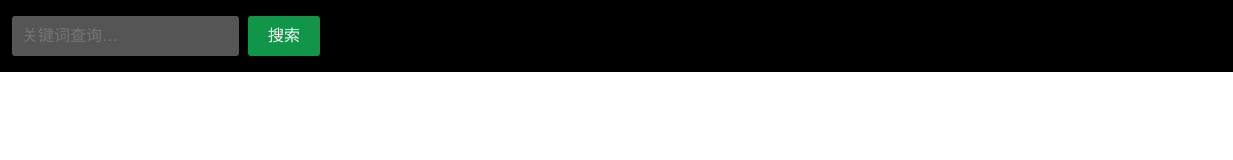
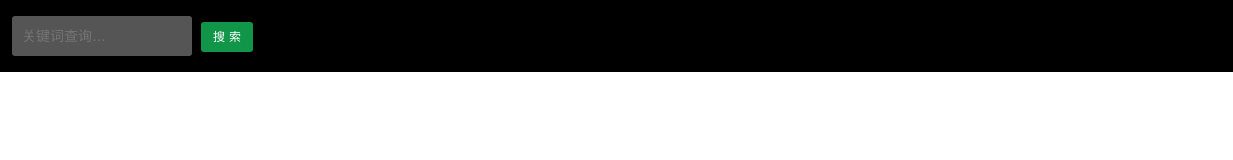
Before and after one commit to alienzhou/learning-pwa, a website: page public/index.html in a window 1280 px wide. Shown: the full height of the page, 47-1280 px from the left. Drawn offline with Linux system fonts and the light colour scheme.

Commit message:
fix(style): input style

```diff
--- a/public/style.css
+++ b/public/style.css
@@ -36,21 +36,23 @@ header > input {
     outline: none;
     padding: 5px 10px;
     margin-right: 5px;
+    width: 180px;
     background: #555;
     color: #fff;
     line-height: 30px;
-    font-size: 16px;
+    font-size: 14px;
 }
 
 header > button {
     border-radius: 3px;
     border: none;
     outline: none;
-    padding: 5px 20px;
+    padding: 5px 8px 5px 12px;
     background: rgb(17, 149, 72);
     color: #fff;
-    line-height: 30px;
-    font-size: 16px;
+    line-height: 20px;
+    font-size: 12px;
+    letter-spacing: 4px;
 }
 
 .loading {
```
